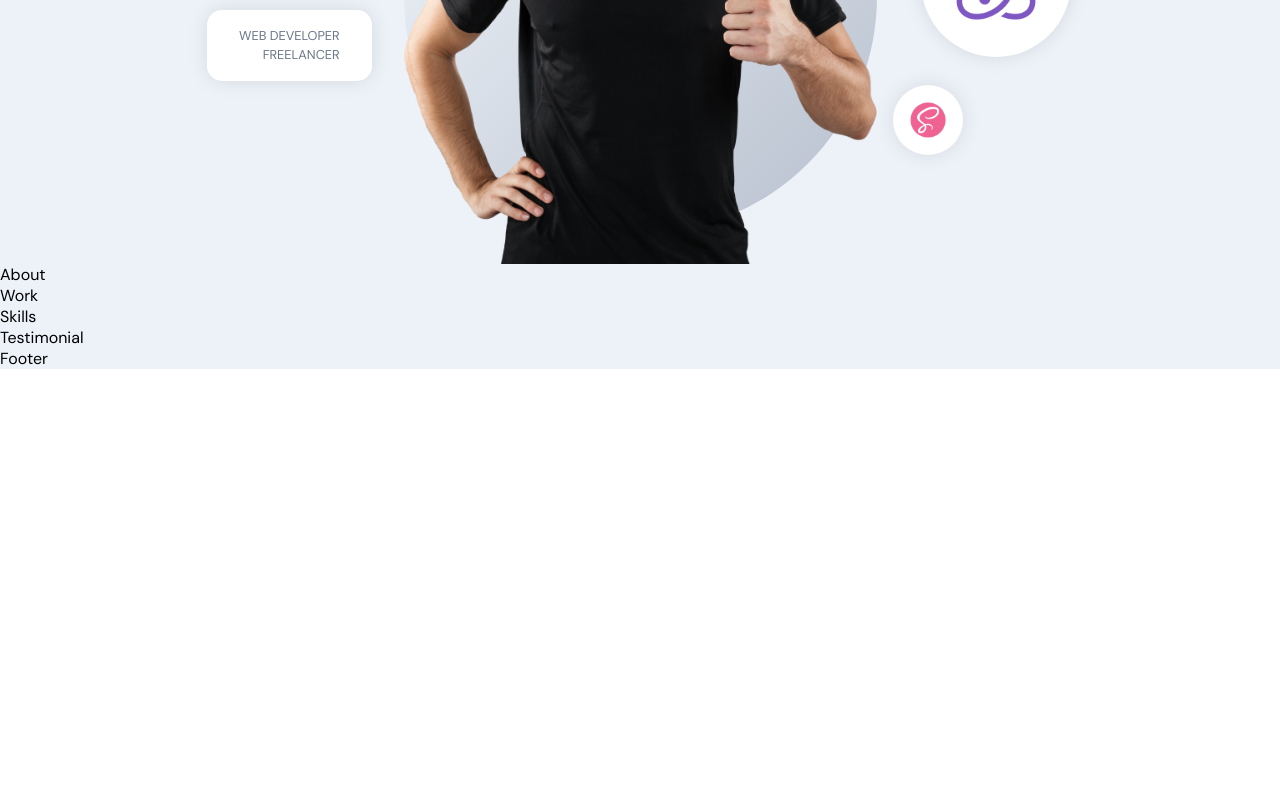
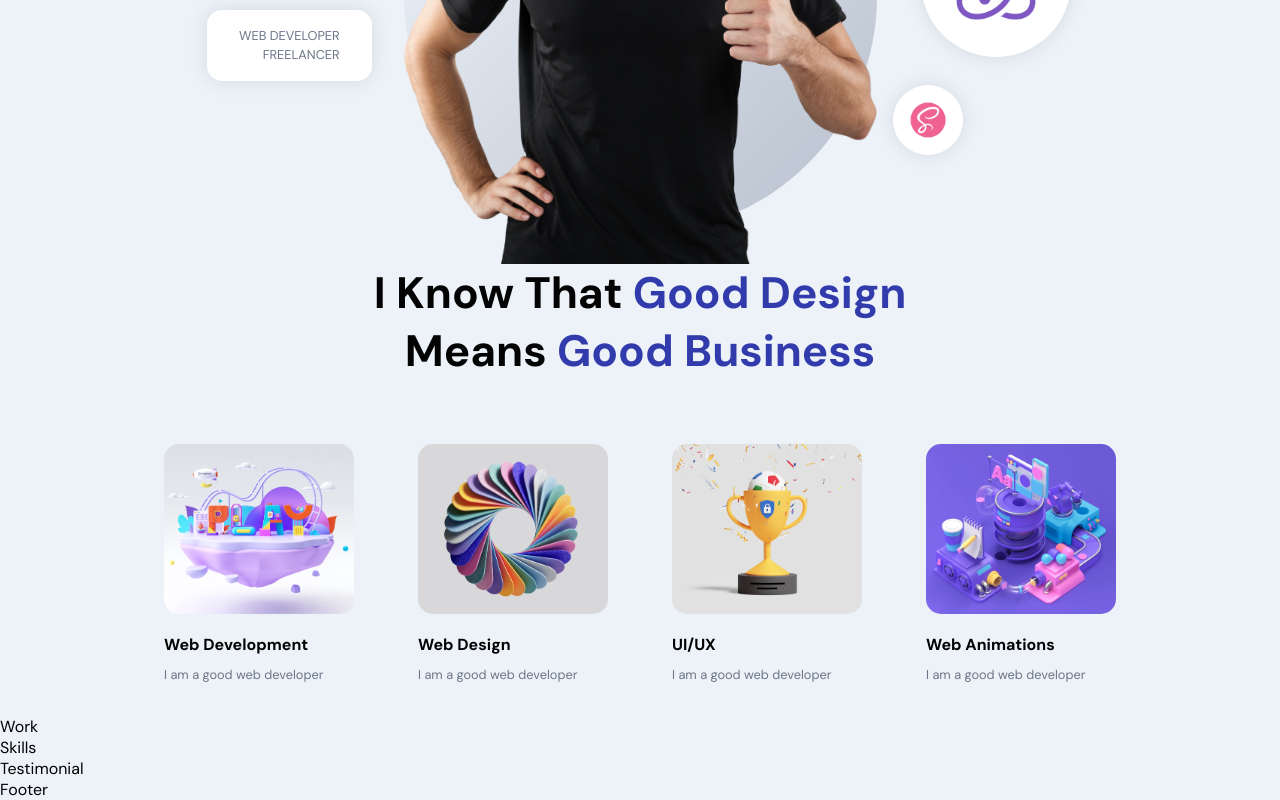
Before and after one commit to AlexMarquesAlves/jsm-portfolio-frontend, a React (Create React App) app: page / in a window 1280 px wide. Shown: the part 426-1226 px from the top of the page. Before the commit the page ends 800 px from the top, so only its background shows below. Built offline with nearby package versions, Linux system fonts and the light colour scheme.

Commit message:
About section without Sanity-Client Backend

```diff
--- a/src/container/About/About.jsx
+++ b/src/container/About/About.jsx
@@ -1,9 +1,61 @@
-import React from "react";
+import React, { useState, useEffect } from "react";
+import { motion } from "framer-motion";
 
+import { images } from "../../constants";
 import "./About.scss";
 
+const abouts = [
+  {
+    title: "Web Development",
+    description: "I am a good web developer",
+    imgUrl: images.about01,
+  },
+  {
+    title: "Web Design",
+    description: "I am a good web developer",
+    imgUrl: images.about02,
+  },
+  {
+    title: "UI/UX",
+    description: "I am a good web developer",
+    imgUrl: images.about03,
+  },
+  {
+    title: "Web Animations",
+    description: "I am a good web developer",
+    imgUrl: images.about04,
+  },
+];
+
 const About = () => {
-  return <div>About</div>;
+  return (
+    <>
+      <h2 className="head-text">
+        I Know that <span>Good Design</span> <br />
+        means <span>Good Business</span>
+      </h2>
+
+      <div className="app__profiles">
+        {abouts.map((about, index) => (
+          <motion.div
+            whileInView={{ opacity: 1 }}
+            whileHover={{ scale: 1.1 }}
+            transition={{ duration: 0.5, type: "tween" }}
+            className="app__profile-item"
+            key={about.title + index}
+          >
+            <img src={about.imgUrl} alt={about.title} />
+            <h2 className="bold-text" style={{ marginTop: 20 }}>
+              {about.title}
+            </h2>
+            <p className="p-text" style={{ marginTop: 10 }}>
+              {about.description}
+            </p>
+          </motion.div>
+        ))}
+      </div>
+    </>
+  );
 };
 
 export default About;
--- a/src/container/About/About.scss
+++ b/src/container/About/About.scss
@@ -0,0 +1,38 @@
+.app__about {
+  flex: 1;
+  width: 100%;
+  flex-direction: column;
+}
+
+.app__profiles {
+  display: flex;
+  justify-content: center;
+  align-items: flex-start;
+  flex-wrap: wrap;
+  margin-top: 2rem;
+}
+
+.app__profile-item {
+  width: 190px;
+  display: flex;
+  justify-content: flex-start;
+  align-items: flex-start;
+  flex-direction: column;
+  margin: 2rem;
+
+  img {
+    width: 100%;
+    height: 170px;
+    border-radius: 15px;
+    object-fit: cover;
+  }
+
+  @media screen and (min-width: 2000px) {
+    width: 370px;
+    margin: 2rem 4rem;
+
+    img {
+      height: 320px;
+    }
+  }
+}
```
